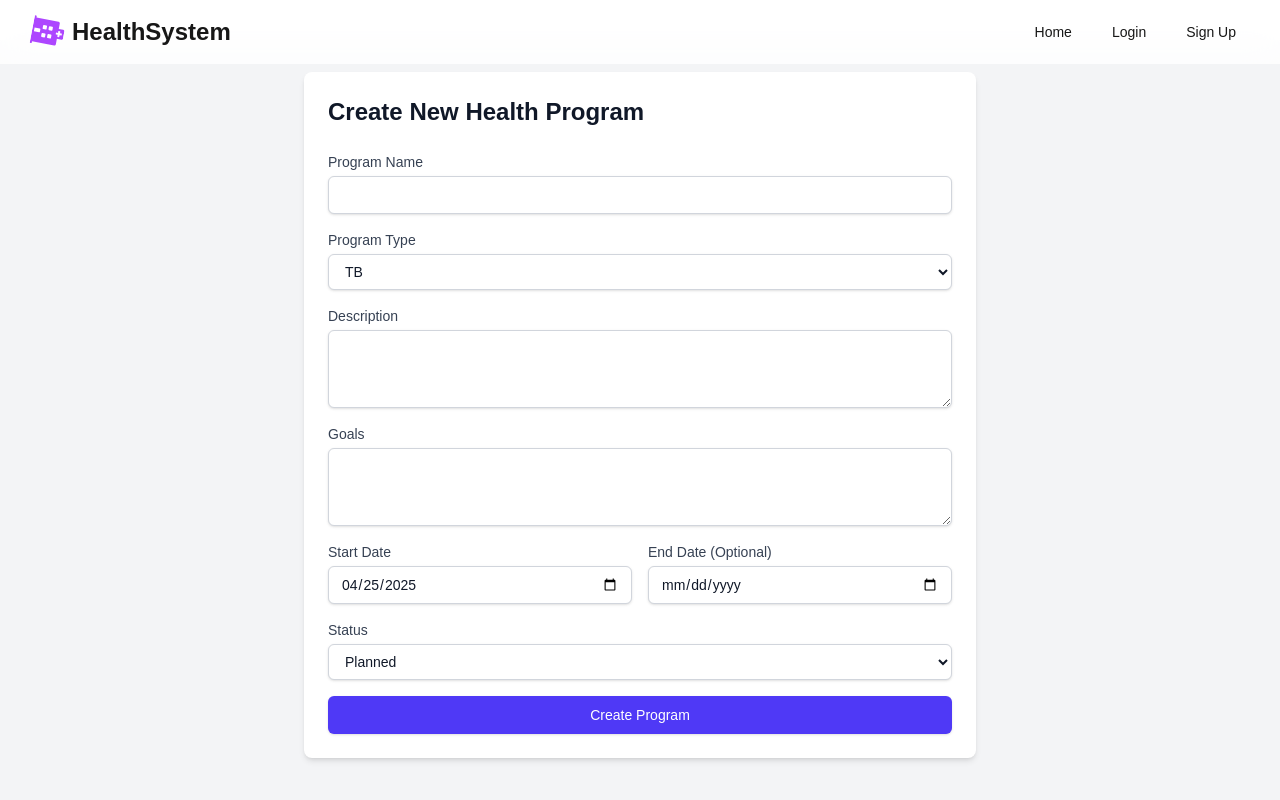
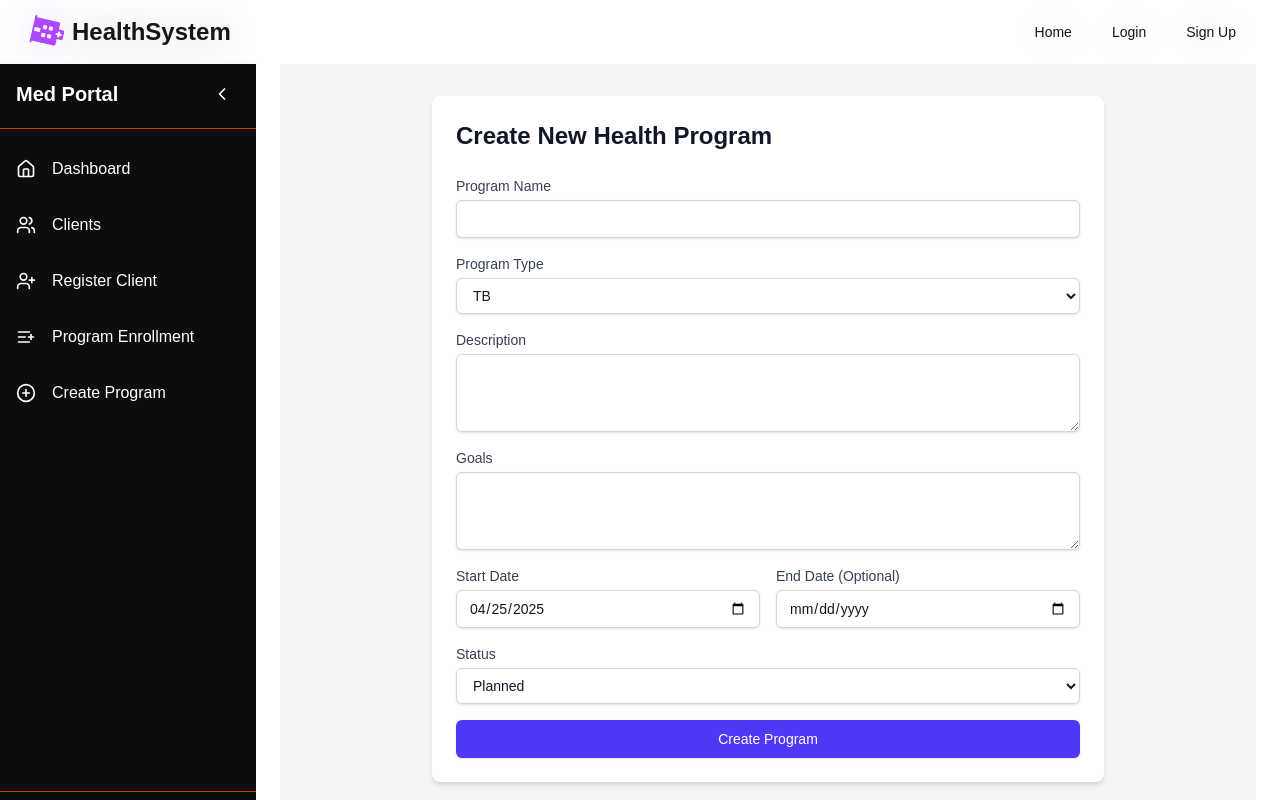
Before and after one commit to koskei-kipkoech/health-system, a Next.js app: page /programs/create in a window 1280 px wide. Shown: the top 800 px of the page. Built offline with nearby package versions, Linux system fonts and the light colour scheme.

Commit message:
refactor(create-program): wrap content in DashboardLayout component
Wrap the create program page content in the DashboardLayout component to ensure consistent layout structure across the application

```diff
--- a/app/programs/create/page.tsx
+++ b/app/programs/create/page.tsx
@@ -2,6 +2,7 @@
 
 import React, { useState, FormEvent } from 'react';
 import { useRouter } from 'next/navigation';
+import DashboardLayout from '../../dashboard-layout';
 import { Program, ProgramType } from '@/types'; // Assuming types are correctly exported from @/types
 
 const CreateProgramPage = () => {
@@ -92,6 +93,7 @@ const CreateProgramPage = () => {
   const programTypes: ProgramType[] = ['TB', 'Malaria', 'HIV', 'Diabetes', 'Maternal', 'Other'];
 
   return (
+    <DashboardLayout>
     <div className="min-h-screen bg-gray-100 dark:bg-neutral-900 mt-10 p-8">
       <div className="max-w-2xl mx-auto bg-white dark:bg-neutral-800 rounded-lg shadow-md p-6">
         <h1 className="text-2xl font-bold text-gray-900 dark:text-white mb-6">Create New Health Program</h1>
@@ -227,6 +229,7 @@ const CreateProgramPage = () => {
         </form>
       </div>
     </div>
+    </DashboardLayout>
   );
 };
 
```
